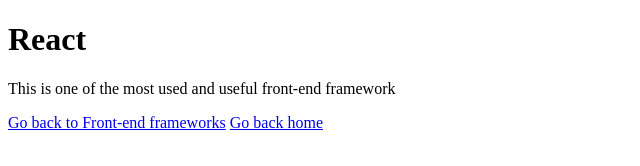
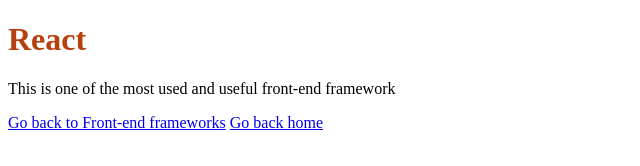
Before and after one commit to luis-pomare/WebDev-Basics-and-Code-Fundamentals, a plain HTML site: page pages/frontEndFrameworks/react.html in a window 1280 px wide. Shown: the full height of the page, 0-640 px from the left. Drawn offline with Linux system fonts and the light colour scheme.

Commit message:
Import mainStyle.css from all pages and projects

```diff
--- a/pages/frontEndFrameworks/react.html
+++ b/pages/frontEndFrameworks/react.html
@@ -4,6 +4,7 @@
     <meta charset="UTF-8" />
     <meta name="viewport" content="width=device-width, initial-scale=1.0" />
     <title>React</title>
+    <link rel="stylesheet" href="../../styling/mainStyle.css" />
   </head>
   <body>
     <h1>React</h1>
```
Also changed, not shown: pages/frontEndFrameworks.html (+1 -0 lines), pages/projects/recipePage.html (+1 -0 lines).
